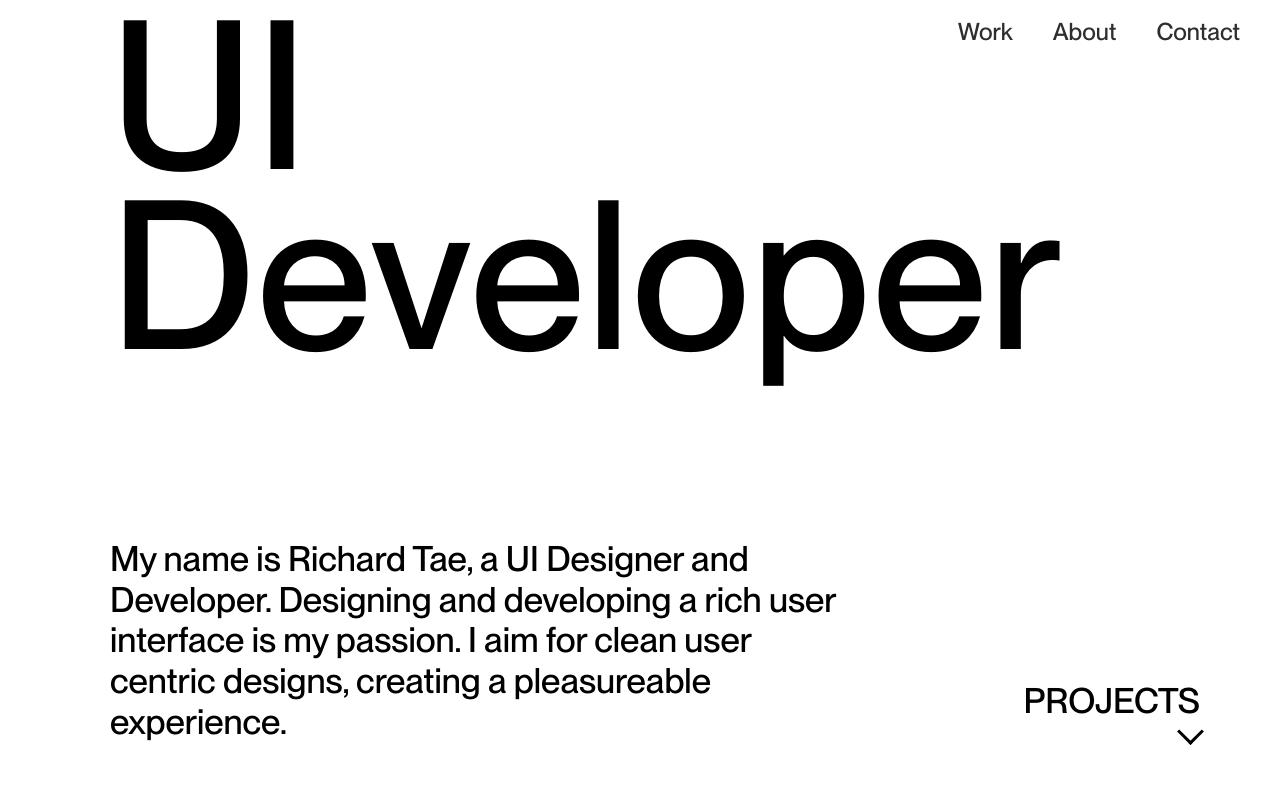
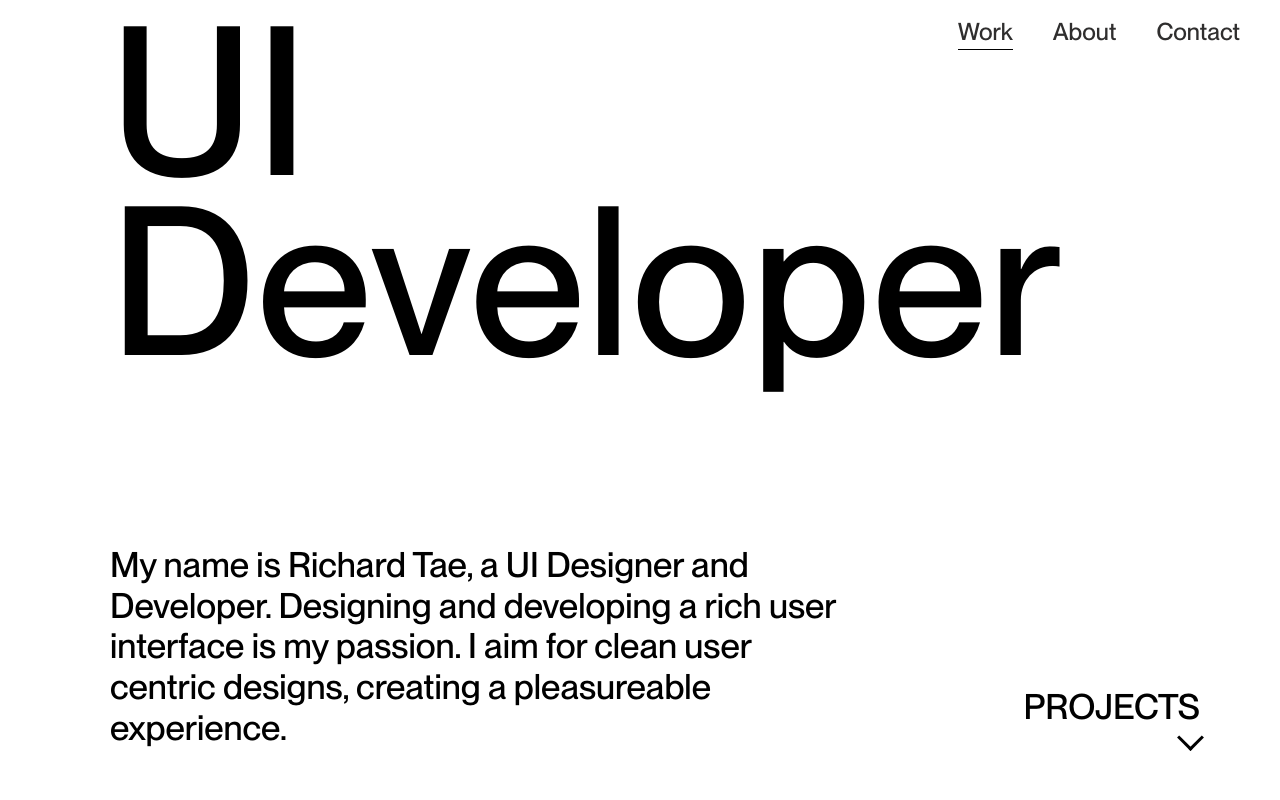
Before and after one commit to taerichard/port2, a React (Create React App) app: page / in a window 1280 px wide. Shown: the top 800 px of the page. Built offline with nearby package versions, Linux system fonts and the light colour scheme.

Commit message:
added active navlink on header

```diff
--- a/src/components/work/Header.js
+++ b/src/components/work/Header.js
@@ -6,9 +6,25 @@ export default function Header() {
   return (
     <div className="header">
       <nav className="header-nav">
-        <NavLink to="/">Work</NavLink>
-        <NavLink to="about">About</NavLink>
-        <NavLink to="contact">Contact</NavLink>
+        <NavLink
+          className={({ isActive }) => (isActive ? "activeNavLink" : "active")}
+          to="/"
+          end
+        >
+          Work
+        </NavLink>
+        <NavLink
+          className={({ isActive }) => (isActive ? "activeNavLink" : "active")}
+          to="about"
+        >
+          About
+        </NavLink>
+        <NavLink
+          className={({ isActive }) => (isActive ? "activeNavLink" : "active")}
+          to="contact"
+        >
+          Contact
+        </NavLink>
       </nav>
     </div>
   );
--- a/src/components/work/styles/headerStyles.css
+++ b/src/components/work/styles/headerStyles.css
@@ -12,12 +12,20 @@
   list-style: none;
   text-decoration: none;
   font-size: 1.5rem;
-  padding: 20px;
+  padding-bottom: 5px;
+  margin: 20px;
   color: #2f2e2e !important;
 }
 
 .header-nav > *:hover {
   cursor: pointer;
+}
+
+.inactiveNavLink {
+}
+
+.activeNavLink {
+  border-bottom: 1px solid black;
 }
 
 @media only screen and (max-width: 500px) {
--- a/src/pages/NorthCreek.js
+++ b/src/pages/NorthCreek.js
@@ -39,7 +39,7 @@ const northCreek = () => {
         </div>
         <div className="nc-tech">
           <h2 className="margin-right">Technology:</h2>
-          <h2>DotNetCore, MSSQL, </h2>
+          <h2>.Net Core, MSSQL, </h2>
         </div>
         <div className="nc-year">
           <h2 className="margin-right">Year:</h2>
```
